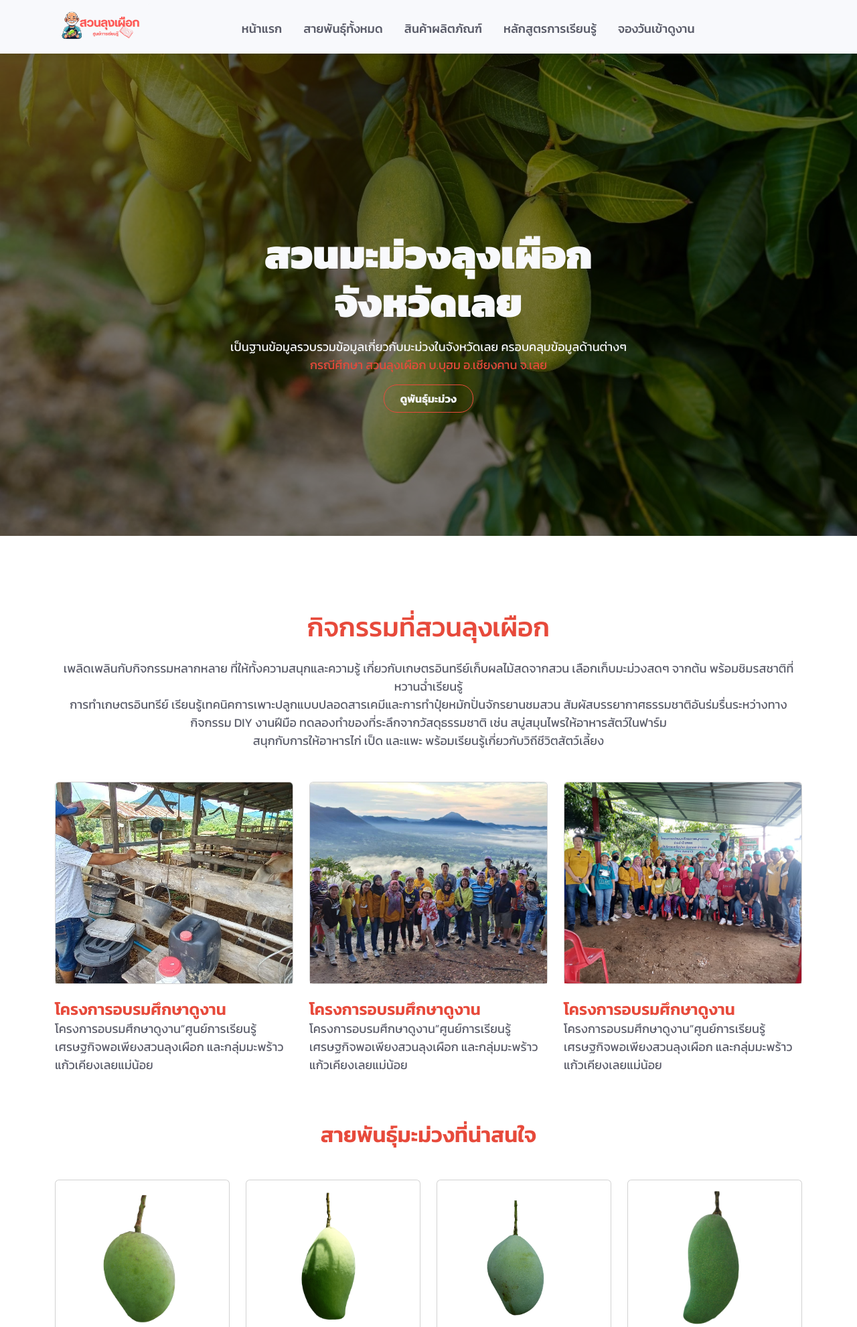
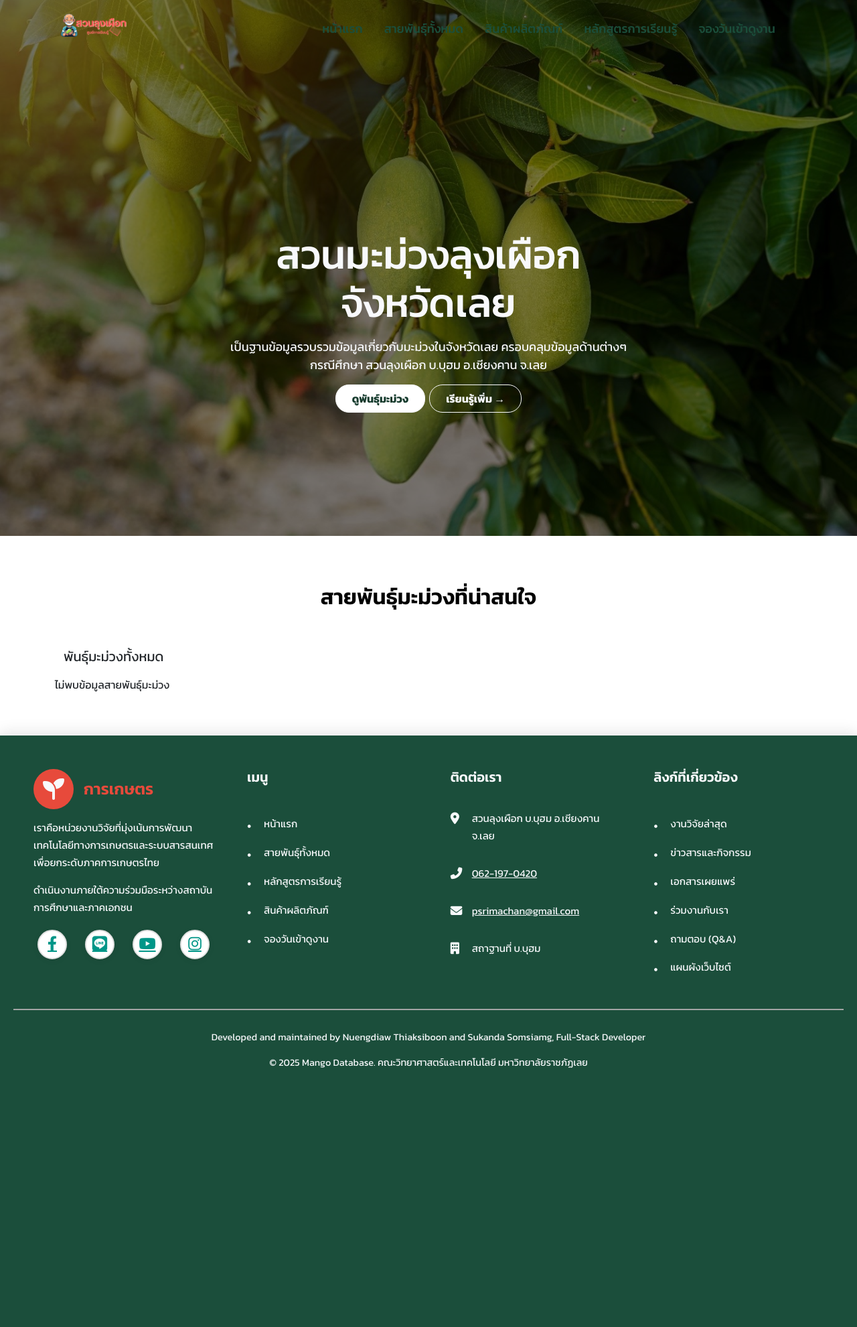
Before and after one commit to Nanomamama/mango__db, a PHP site: page /index.php in a window 1280 px wide. Shown: the top 1981 px of the page at 67% size. After the commit the page ends 1594 px from the top, so only its background shows below. Run offline with PHP 8.4, Linux system fonts and the light colour scheme; tables that the repository leaves empty or names only in its code hold one stand-in row (values such as "Sample post").

Commit message:
แก้ Navbar

```diff
--- a/user/footer.php
+++ b/user/footer.php
@@ -12,7 +12,7 @@
                     --green-color: #016A70;
                     --white-color: #fff;
                     --Primary: #4e73df;
-                    --Success:rgb(20, 58, 44);
+                    --Success:rgb(27, 78, 59);
                     --Info: #36b9cc;
                     --Warning: #f6c23e;
                     --Danger: #e74a3b;
@@ -53,21 +53,21 @@
             font-size: 1.25rem;
             font-weight: 600;
             margin-bottom: 25px;
-            color: var(--Danger);
+            color: var(--Light);
             position: relative;
             padding-bottom: 12px;
         }
 
-        .footer-section h3::after {
+        /* .footer-section h3::after {
             content: "";
             position: absolute;
             bottom: 0;
             left: 0;
             width: 50px;
             height: 3px;
-            background-color: var(--Danger);
+            background-color: var(--Light);
             border-radius: 3px;
-        }
+        } */
 
         .footer-section p {
             margin-bottom: 15px;
@@ -103,7 +103,7 @@
             text-align: center;
             padding-top: 30px;
             margin-top: 40px;
-            border-top: 1px solid rgba(255, 255, 255, 0.15);
+            border-top: 2px solid rgb(162, 165, 165);
             font-size: 0.9rem;
             color:var(--Light);
         }
@@ -205,7 +205,7 @@
         .logo-section {
             display: flex;
             align-items: center;
-            margin-bottom: 20px;
+            margin-bottom: 15px;
         }
 
         .logo {
@@ -305,11 +305,9 @@
                 </div>
             </div>
         </div>
-
         <div class="copyright">
             <p>Developed and maintained by Nuengdiaw Thiaksiboon and Sukanda Somsiamg, Full-Stack Developer</p>
-            <p>© 2025 Mango Database.</p>
-            <p>คณะวิทยาศาสตร์และเทคโนโลยี มหาวิทยาลัยราชภัฏเลย</p>
+            <p>© 2025 Mango Database. คณะวิทยาศาสตร์และเทคโนโลยี มหาวิทยาลัยราชภัฏเลย</p>
         </div>
     </footer>
 </body>
--- a/user/index.php
+++ b/user/index.php
@@ -4,19 +4,19 @@
     <meta charset="UTF-8">
     <meta name="viewport" content="width=device-width, initial-scale=1.0">
     <title>หน้าแรกผู้ใช้</title>
-    <link href="https://fonts.googleapis.com/css2?family=Kanit:ital,wght@0,100;0,200;0,300;0,400;0,500;0,600;0,700;0,800;0,900;1,100;1,200;1,300;1,400;1,500;1,600;1,700;1,800;1,900&family=Prompt:ital,wght@0,100;0,200;0,300;0,400;0,500;0,600;0,700;0,800;0,900;1,100;1,200;1,300;1,400;1,500;1,600;1,700;1,800;1,900&family=Roboto:ital,wght@0,100;0,300;0,400;0,500;0,700;0,900;1,100;1,300;1,400;1,500;1,700;1,900&display=swap" rel="stylesheet">
+    <link href="https://fonts.googleapis.com/css2?family=Kanit:ital,wght@0,100;0,200;0,300;0,400;0,500;0,600;0,700;0,800;0,900;1,100;1,200;1,300;1,400;1,500;1,600;1,700;1,800;1,900&family=Prompt:ital,wght@0,100;0,200;0,300;0,400;0,500;0,600;0,700;0,800;0,900;1,100;1,200;1,300;1,400;1,500;1,600;1,700;1,800;1,900&family=Roboto:ital,wght@0,100;0,300;0,400;0,500;0,700;0,900;1,100;1,300;1,400;1,500;1,700;1,900&display=swap"rel="stylesheet">
         <link href="https://cdn.jsdelivr.net/npm/bootstrap@5.3.0/dist/css/bootstrap.min.css" rel="stylesheet">
-
     <style>
         :root {
             --Primary: #4e73df;
-        --Success: #1cc88a;
+            --Success:rgb(20, 58, 44);
             --Info: #36b9cc;
             --Warning: #f6c23e;
-        --Danger:rgb(246, 49, 31);
+            --Danger:  #e74a3b;;
             --Secondary: #858796;
             --Light: #f8f9fc;
             --Dark: #5a5c69;
+            --Darkss:#000;
         }
 
         .hero {
@@ -39,15 +39,19 @@
         .hero h1 {
             color: var(--Light);
             font-size: 60px;
-      font-weight: 900;
+            font-weight: 500;
             margin-bottom: 1rem;
         }
+
         .hero p {
+            margin: 1rem;
             color: var(--Light);
             font-size: 18px;
         }
+
         .hero p samp {
-      color: var(--Danger);
+             margin: 1rem;
+            color: var(--Light);
             font-size: 18px;
             font-family: "Kanit", sans-serif;
         }
@@ -64,14 +68,14 @@
             padding: 0.5rem 1.5rem;
             font-weight: bold;
             color: var(--Light);
-      border: 1px solid var(--Danger);
+            border: 1px solid var(--Light);
             background-color: transparent;
             transition: background-color 0.5s ease, color 0.5s ease;
         }
 
         .button-2 a:hover {
-      background-color: var(--Danger);
-      color: var(--Light);
+            background-color: var(--Light);
+            color: var(--Success);
             transition: 0.5s;
         }
 
@@ -100,30 +104,6 @@
 
         }
 
-    .image-container {
-        overflow: hidden;
-        height: 300px;
-    }
-
-    .image-container img {
-        height: 100%;
-        object-fit: cover;
-        transition: transform 0.5s ease;
-    }
-
-    .image-container:hover img {
-        transform: scale(1.2);
-    }
-
-    .card-body h2 {
-        font-size: 24px;
-        font-weight: 500;
-        color: var(--Danger);
-    }
-    .card-body p {
-        font-size: 18px;
-        color: var(--Dark);
-    }
 
         @media (max-width: 640px) {
             .hero h1 {
@@ -132,12 +112,14 @@
                 font-weight: 700;
                 margin-bottom: 1rem;
             }
+
             .hero p {
                 color: var(--Light);
                 font-size: 18px;
             }
+
             .hero p samp {
-            color: var(--Danger);
+                color: var(--Light);
                 font-size: 18px;
                 font-family: "Kanit", sans-serif;
             }
@@ -163,143 +145,129 @@
             cursor: pointer;
             background-color: #f8f9fa;
         }
+
         .mango-card:hover {
             transform: scale(1.05);
             box-shadow: 0 4px 8px rgba(0, 0, 0, 0.1);
         }
+
         .mango-card img {
             width: 100%;
             height: 250px;
             object-fit: contain;
             padding: 15px;
         }
+
         .mango-card .card-body {
             text-align: center;
         }
+
         .mango-card .card-title {
             font-weight: bold;
         }
+
         .container h2 {
             font-weight: 600;
-            color: var(--Danger);
+            color: var(--Darks);
+        }
+            .link-underline-hover {
+            position: relative;
+            text-decoration: none;
+            }
+            .link-underline-hover::after {
+            content: "";
+            display: block;
+            position: absolute;
+            left: 0; right: 0; bottom: 0;
+            height: 3px;
+            background:var(--Success);
+            transform: scaleX(0);
+            transition: transform 0.2s;
+            }
+            .link-underline-hover:hover::after {
+            transform: scaleX(1);
+            }
+            .mango-item {
+                margin-bottom: 20px;
             }
 
+            .mango-item a {
+                text-decoration: none;
+                color: inherit;
+            }
+
+            .mango-item p {
+                margin: 0;
+            }
     </style>
-
 </head>
 <body>
-
     <?php include 'navbar.php'; ?>
-
     <div class="hero text-center">
         <div class="hero-contact">
-    <h1>สวนมะม่วงลุงเผือก<br/>จังหวัดเลย</h1>
-    <!-- <p>กรณีศึกษา สวนลุงเผือก บ.บุฮม อ.เชียงคาน จ.เลย</p> -->
+            <h1>สวนมะม่วงลุงเผือก<br />จังหวัดเลย</h1>
             <p>เป็นฐานข้อมูลรวบรวมข้อมูลเกี่ยวกับมะม่วงในจังหวัดเลย ครอบคลุมข้อมูลด้านต่างๆ
                 <br>
-        <samp>กรณีศึกษา สวนลุงเผือก บ.บุฮม อ.เชียงคาน จ.เลย</samp></p>
+                <samp>กรณีศึกษา สวนลุงเผือก บ.บุฮม อ.เชียงคาน จ.เลย</samp>
+            </p>
             <div class="button-2">
-        <a href="../user/mango_varieties.php" class="btn cta-button">ดูพันธุ์มะม่วง</a>
+                <a href="../user/mango_varieties.php" class="btn cta-button bg-white"style="color:rgb(20, 58, 44);">ดูพันธุ์มะม่วง</a>
+                <a href="../user/course.php" class="btn cta-button">เรียนรู้เพิ่ม →</a>
             </div>
         </div>
     </div>
-
-    <!-- About Us Section -->
-    <section id="activity" class="container my-5">
-        <div class="aboutcontainer">
-            <h1 class="text-center mb-4">กิจกรรมที่สวนลุงเผือก</h1>
-            <div class="activities text-center">
-                <p>เพลิดเพลินกับกิจกรรมหลากหลาย ที่ให้ทั้งความสนุกและความรู้ เกี่ยวกับเกษตรอินทรีย์เก็บผลไม้สดจากสวน เลือกเก็บมะม่วงสดๆ จากต้น พร้อมชิมรสชาติที่หวานฉ่ำเรียนรู้<br>
-                    การทำเกษตรอินทรีย์ เรียนรู้เทคนิคการเพาะปลูกแบบปลอดสารเคมีและการทำปุ๋ยหมักปั่นจักรยานชมสวน สัมผัสบรรยากาศธรรมชาติอันร่มรื่นระหว่างทาง <br>
-                    กิจกรรม DIY งานฝีมือ ทดลองทำของที่ระลึกจากวัสดุธรรมชาติ เช่น สบู่สมุนไพรให้อาหารสัตว์ในฟาร์ม <br>
-                    สนุกกับการให้อาหารไก่ เป็ด และแพะ พร้อมเรียนรู้เกี่ยวกับวิถีชีวิตสัตว์เลี้ยง
-                </p>
-            </div>
-
-        </div>
-    </section>
-    <section id="gallery" class="container my-5">
+    <div class="container mt-5">
+        <br>
+        <h2 class="text-center mb-4">สายพันธุ์มะม่วงที่น่าสนใจ</h2>
+        <br>
         <div class="row">
-            <div class="col-md-4 mb-4">
-                <div class="card">
-                    <div class="image-container">
-                        <img src="./image/image.jpg" class="card-img-top zoom" alt="Cafe Aroma">
+            <div class="text-start mb-2">
+                <a class="btn btn-dack fs-5 link-underline-hover" href="../user/mango_varieties.php">พันธุ์มะม่วงทั้งหมด</a>
             </div>
         </div>
-                <br>
-                <div class="card-body">
-                    <h2 class="card-title">โครงการอบรมศึกษาดูงาน</h2>
-                    <p class="card-text">โครงการอบรมศึกษาดูงาน”ศูนย์การเรียนรู้เศรษฐกิจพอเพียงสวนลุงเผือก และกลุ่มมะพร้าวแก้วเคียงเลยแม่น้อย</p>
-                </div>
-            </div>
+        <div class="row row-cols-2 row-cols-lg-4 g-4" id="mangoList">
+            <?php
+            require_once '../admin/db.php';
 
-            <div class="col-md-4 mb-4">
-                <div class="card">
-                    <div class="image-container">
-                        <img src="./image/activity2.jpg" class="card-img-top zoom" alt="โครงการอบรมศึกษาดูงาน">
-                    </div>
-                </div>
-                <br>
-                <div class="card-body">
-                    <h2 class="card-title">โครงการอบรมศึกษาดูงาน</h2>
-                    <p class="card-text">โครงการอบรมศึกษาดูงาน”ศูนย์การเรียนรู้เศรษฐกิจพอเพียงสวนลุงเผือก และกลุ่มมะพร้าวแก้วเคียงเลยแม่น้อย</p>
-                </div>
-            </div>
+            $query = "SELECT * FROM mango_varieties WHERE mango_category = 'เชิงอนุรักษ์' LIMIT 4";
+            $result = $conn->query($query);
 
-            <div class="col-md-4 mb-4">
-                <div class="card">
-                    <div class="image-container">
-                        <img src="./image/activity1.jpg" class="card-img-top zoom" alt="โครงการอบรมศึกษาดูงาน">
-                    </div>
-                </div>
-                <br>
-                <div class="card-body">
-                    <h2 class="card-title">โครงการอบรมศึกษาดูงาน</h2>
-                    <p class="card-text">โครงการอบรมศึกษาดูงาน”ศูนย์การเรียนรู้เศรษฐกิจพอเพียงสวนลุงเผือก และกลุ่มมะพร้าวแก้วเคียงเลยแม่น้อย</p>
-                </div>
-            </div>
-        </div>
-    </section>
+            if ($result && $result->num_rows > 0) {
+                while ($row = $result->fetch_assoc()) {
+                    // ดึงชื่อไฟล์รูปผลมะม่วง
+                    $img_file = isset($row['fruit_image']) ? basename($row['fruit_image']) : null;
+                    // Path สำหรับแสดงผล (ปรับ path ให้ตรงกับที่เก็บไฟล์จริง)
+                    $fruit_image = $img_file ? "../admin/uploads/{$img_file}" : null;
+                    // Absolute path สำหรับตรวจสอบไฟล์
+                    $abs_path = __DIR__ . "/../admin/uploads/" . $img_file;
 
-    <div class="container">
-        <h2 class="text-center mb-4 mt-5">สายพันธุ์มะม่วงที่น่าสนใจ</h2>
-        <br>
-        <div class="row row-cols-1 row-cols-md-2 row-cols-lg-4 g-4" id="mangoList">
-            <?php
-            $mangoes = [
-                ["name" => "กะล่อนทอง", "eng_name" => "Kalon Thong", "image" => "กะล่อนทอง.png", "desc" => "มะม่วงที่มีสีเหลืองทอง รสชาติหวานอร่อย"],
-                ["name" => "แก้วขมิ้น", "eng_name" => "Kaew Khamin", "image" => "แก้วขมิ้น.png", "desc" => "มะม่วงพันธุ์โบราณ เปลือกสีเหลืองเข้ม"],
-                ["name" => "แก้วขาว", "eng_name" => "Kaew Khao", "image" => "แก้วขาว.png", "desc" => "มีเนื้อสีขาวใส รสชาติเปรี้ยวอมหวาน"],
-                ["name" => "เขียวเสวย", "eng_name" => "Kheaw Swei", "image" => "เขียวเสวย.png", "desc" => "มะม่วงยอดนิยม รสชาติหวานมัน"]
-            ];
+                    $name = isset($row['mango_name']) ? $row['mango_name'] : "ไม่ทราบชื่อ";
+                    $mango_category = isset($row['mango_category']) ? $row['mango_category'] : "ไม่ทราบประเภท";
 
-            foreach ($mangoes as $mango) {
-                $imagePath = "image/{$mango['image']}";
-                if (!file_exists($imagePath)) {
-                    $imagePath = "image/default.png";
+                    echo "<div class='col mango-item' data-category='" . htmlspecialchars($mango_category, ENT_QUOTES) . "'>
+                            <a href='mango_detail.php?name=" . urlencode($name) . "' class='text-decoration-none text-dark'>
+                                <div class='card mango-card'>";
+                    if ($img_file && file_exists($abs_path)) {
+                        echo "<img src='{$fruit_image}' class='card-img-top' alt='{$name}'>";
+                    } else {
+                        echo "<div class='text-center py-5'>ไม่มีรูปภาพ</div>";
                     }
-
-                echo "<div class='col mango-item'>
-                        <a href='mango_detail.php?name=" . urlencode($mango['name']) . "' class='text-decoration-none text-dark'>
-                            <div class='card mango-card'>
-                                <img src='{$imagePath}' class='card-img-top' alt='{$mango['name']}'>
-                                <div class='card-body'>
-                                    <h5 class='card-title'>{$mango['name']}</h5>
-                                    <p class='text-muted'>{$mango['eng_name']}</p>
+                    echo "      <div class='card-body'>
+                                        <h5 class='card-title'>{$name}</h5>
                                     </div>
                                 </div>
                             </a>
                         </div>";
                 }
+            } else {
+                echo "<div class='col'><p>ไม่พบข้อมูลสายพันธุ์มะม่วง</p></div>";
+            }
             ?>
         </div>
     </div>
     <br>
-
+    <br>
     <?php include 'footer.php'; ?>
-
-
     <script src="https://cdn.jsdelivr.net/npm/bootstrap@5.3.0/dist/js/bootstrap.bundle.min.js"></script>
 </body>
-
 </html>
--- a/user/navbar.php
+++ b/user/navbar.php
@@ -14,13 +14,13 @@
             --green-color: #016A70;
             --white-color: #fff;
             --Primary: #4e73df;
-            --Success: #1cc88a;
+            --Success:#277859;
             --Info: #36b9cc;
             --Warning: #f6c23e;
             --Danger: #e74a3b;
-            --Secondary: #858796;
             --Light: #f8f9fc;
             --Dark: #5a5c69;
+            --Darks: #000;
         }
 
         * {
@@ -34,8 +34,8 @@
             position: fixed;
             width: 100%;
             height: 5rem;
-            background-color: var(--Light);
-            box-shadow: 0 4px 8px rgba(0, 0, 0, 0.1);
+            /* background-color: var(--Success); */
+            /* box-shadow: 0 4px 8px rgba(0, 0, 0, 0.1); */
             z-index: 1000;
             transition: background-color 0.3s ease;
         }
@@ -57,13 +57,13 @@
         }
 
         .navbar-toggler-icon {
-            background-image: url('https://cdn-icons-png.flaticon.com/512/1828/1828859.png'); /* ใช้ไอคอน Hamburger */
+            background-image: url('https://cdn-icons-png.flaticon.com/512/1828/1828859.png');
             width: 30px;
             height: 30px;
         }
 
         .navbar-nav .nav-link {
-            color: var(--Dark);
+            color: var(--Success);
             margin-right: 1rem;
             font-size: 18px;
             font-weight: 500;
@@ -79,7 +79,7 @@
             bottom: 0;
             width: 0%;
             height: 4px;
-            background-color: var(--Danger);
+            background-color: var(--Success);
             transition: width 0.3s ease-in-out;
         }
 
@@ -88,7 +88,7 @@
         }
 
         .navbar-nav .nav-link:hover {
-            color: var(--Danger);
+            color: var(--Success);
         }
 
         .cta-button {
@@ -119,19 +119,22 @@
 </head>
 
 <body>
-    <nav class="navbar navbar-expand-lg">
+    <nav class="navbar navbar-expand-lg ">
         <div class="container">
-        <a class="navbar-logo" href="#home">
-            <img src="image/สวนลุงเผือก4-Photoroom.png" alt="สวนลุงเผือก"
-            class="img-fluid d-block mx-auto mx-lg-0"
-            style="max-height: 95px; height: auto; width: auto;">
+            <a class="navbar-brand" href="../user/index.php">
+                <img src="../user/image/สวนลุงเผือก4-Photoroom.png" alt="สวนลุงเผือก" style="max-height:80px;">
             </a>
-
-            <button class="navbar-toggler" type="button" data-bs-toggle="collapse" data-bs-target="#navbarNav" aria-controls="navbarNav" aria-expanded="false" aria-label="Toggle navigation">
-            <i class='bx bx-menu-alt-left'></i>เมนู
+            <button class="navbar-toggler" type="button" data-bs-toggle="offcanvas" data-bs-target="#offcanvasNavbar"
+                aria-controls="offcanvasNavbar" aria-label="Toggle navigation">
+                <span class="">เมนู</span>
             </button>
-            <div class="collapse navbar-collapse justify-content-center" id="navbarNav">
-                <ul class="navbar-nav">
+            <div class="offcanvas offcanvas-end" tabindex="-1" id="offcanvasNavbar" aria-labelledby="offcanvasNavbarLabel">
+                <div class="offcanvas-header">
+                    <img src="../user/image/สวนลุงเผือก4-Photoroom.png" alt="สวนลุงเผือก" style="max-height:100px;">
+                    <button type="button" class="btn-close" data-bs-dismiss="offcanvas" aria-label="Close"></button>
+                </div>
+                <div class="offcanvas-body">
+                    <ul class="navbar-nav justify-content-end flex-grow-1 pe-3">
                         <li class="nav-item">
                             <a class="nav-link" href="../user/index.php">หน้าแรก</a>
                         </li>
@@ -141,16 +144,15 @@
                         <li class="nav-item">
                             <a class="nav-link" href="../user/products.php">สินค้าผลิตภัณฑ์</a>
                         </li>
-
                         <li class="nav-item">
-                        <a class="nav-link" href="course.php">หลักสูตรการเรียนรู้</a>
+                            <a class="nav-link" href="../user/course.php">หลักสูตรการเรียนรู้</a>
                         </li>
                         <li class="nav-item">
                             <a class="nav-link" href="../user/activities.php">จองวันเข้าดูงาน</a>
                         </li>
                     </ul>
                 </div>
-
+            </div>
         </div>
     </nav>
 
```
Lines whose indentation alone changed are shown as unchanged.
